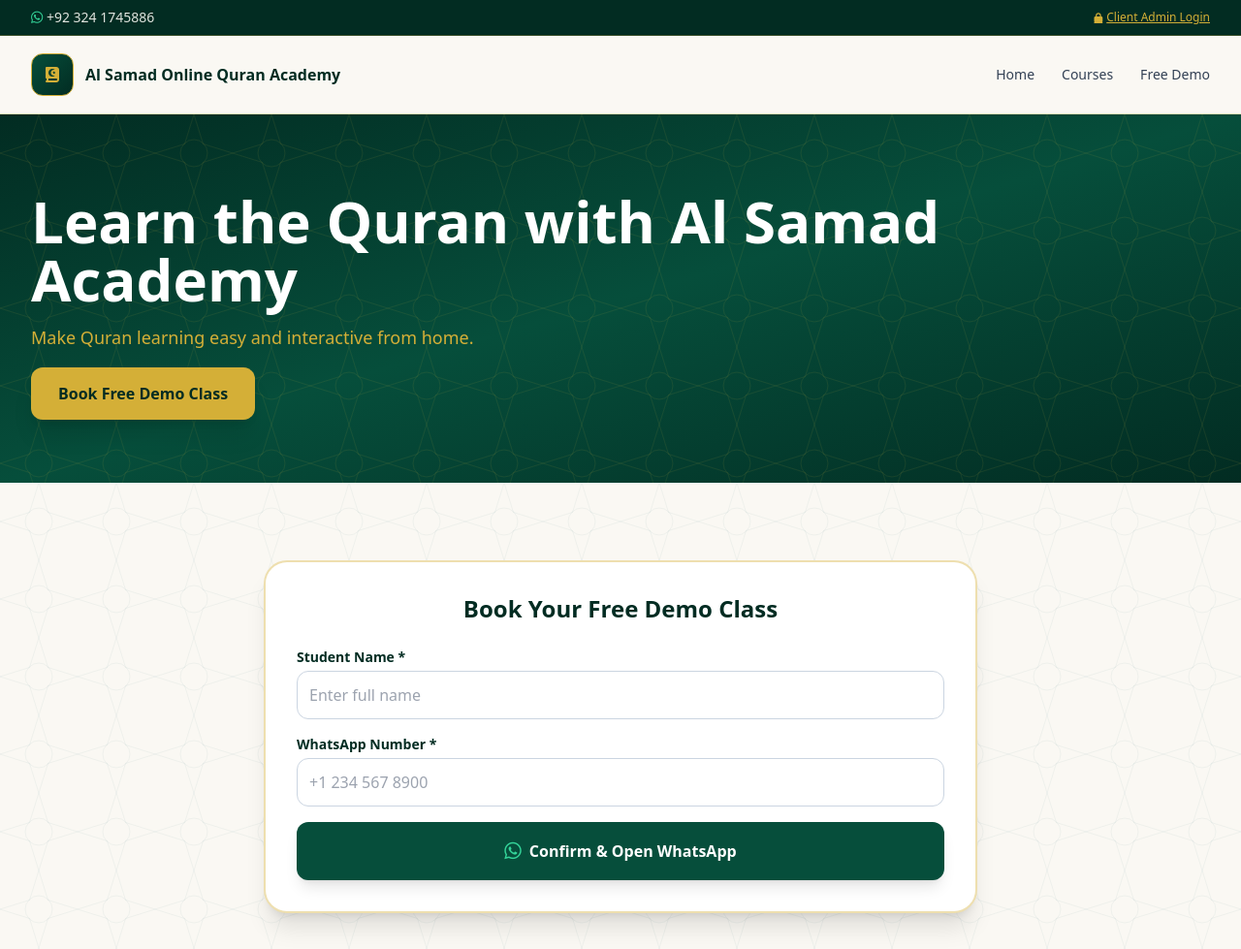
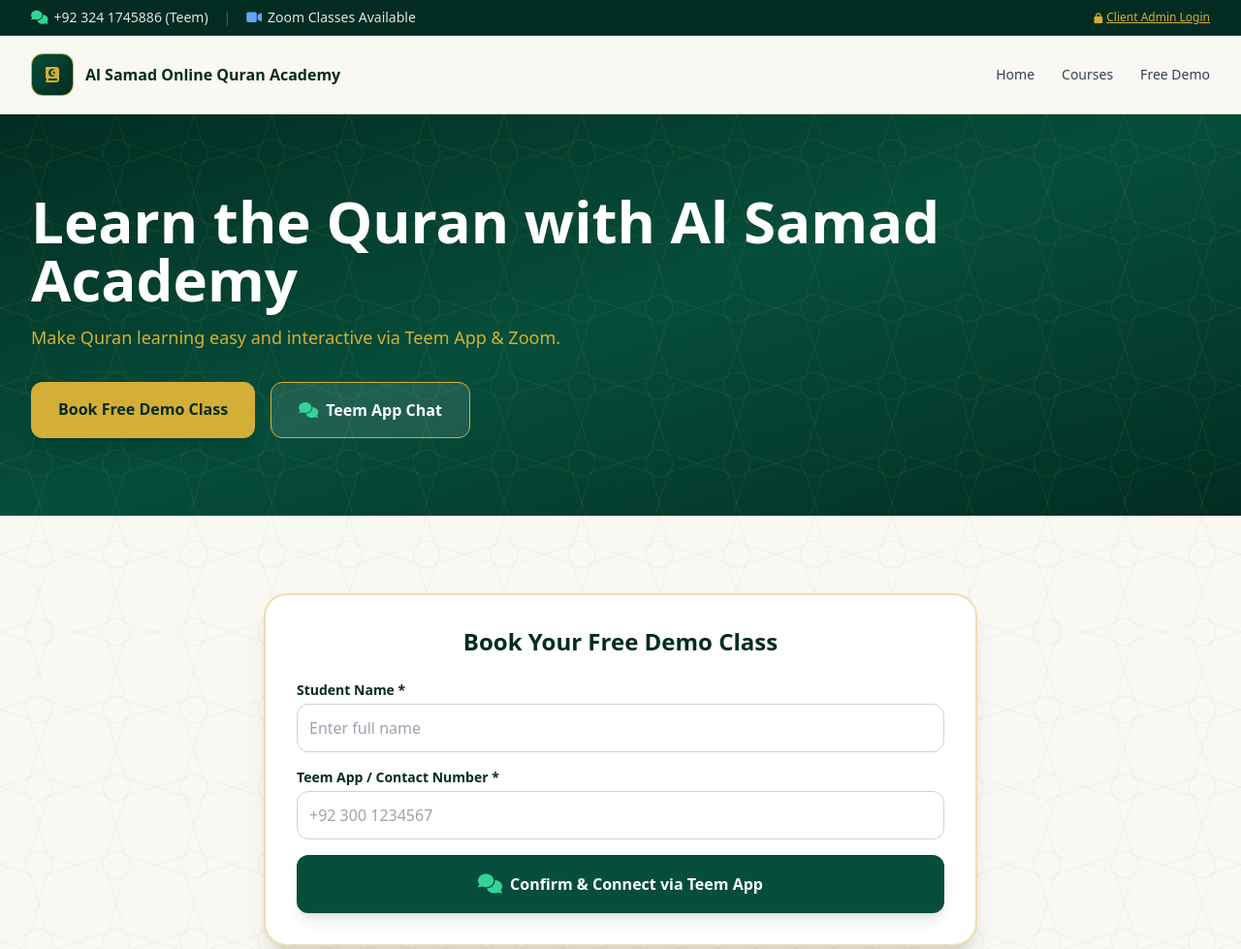
Before and after one commit to reabdulrehman-del/al_samad_online_quran_academy, a plain HTML site: page index.html in a window 1280 px wide. Shown: the top 979 px of the page at 97% size. Drawn offline with nearby package versions, Linux system fonts and the light colour scheme; a web font is replaced by a local one.

Commit message:
Update index.html

```diff
--- a/index.html
+++ b/index.html
@@ -41,11 +41,13 @@
 </head>
 <body class="bg-ivoryWarm text-slate-800 antialiased">
 
-    <!-- TOP BAR -->
+    <!-- TOP BAR (Teem & Zoom App Integrated) -->
     <div class="bg-midnightTeal text-ivoryWarm/90 border-b border-antiqueGold/25 text-xs sm:text-sm relative z-50">
         <div class="max-w-7xl mx-auto px-4 sm:px-6 lg:px-8 py-2 flex justify-between items-center">
-            <div class="flex gap-4">
-                <a href="https://wa.me/923241745886" target="_blank" class="hover:text-antiqueGold"><i class="fa-brands fa-whatsapp text-emerald-400"></i> +92 324 1745886</a>
+            <div class="flex items-center gap-4">
+                <a href="https://teem.pk" target="_blank" class="hover:text-antiqueGold flex items-center gap-1.5"><i class="fa-solid fa-comments text-emerald-400"></i> <span id="topTeemText">+92 324 1745886 (Teem)</span></a>
+                <span class="text-antiqueGold/40">|</span>
+                <a href="https://zoom.us" target="_blank" class="hover:text-antiqueGold flex items-center gap-1.5"><i class="fa-solid fa-video text-blue-400"></i> <span>Zoom Classes Available</span></a>
             </div>
             <!-- Client Admin Login Trigger Button -->
             <button onclick="openClientAdminLogin()" class="text-xs text-antiqueGold underline hover:text-white flex items-center gap-1">
@@ -76,12 +78,15 @@
         <div class="absolute inset-0 islamic-pattern opacity-90 pointer-events-none"></div>
         <div class="max-w-7xl mx-auto px-4 sm:px-6 lg:px-8 relative z-10">
             <h1 class="text-4xl sm:text-6xl font-bold text-white mb-4">Learn the Quran with Al Samad Academy</h1>
-            <p class="text-antiqueGold text-lg mb-8">Make Quran learning easy and interactive from home.</p>
-            <a href="#demo-booking" class="px-7 py-4 rounded-xl bg-antiqueGold text-midnightTeal font-bold shadow-xl">Book Free Demo Class</a>
+            <p class="text-antiqueGold text-lg mb-8">Make Quran learning easy and interactive via Teem App & Zoom.</p>
+            <div class="flex gap-4">
+                <a href="#demo-booking" class="px-7 py-4 rounded-xl bg-antiqueGold text-midnightTeal font-bold shadow-xl">Book Free Demo Class</a>
+                <a href="https://teem.pk" target="_blank" class="px-7 py-4 rounded-xl bg-white/10 border border-antiqueGold text-white font-semibold flex items-center gap-2"><i class="fa-solid fa-comments text-emerald-400"></i> Teem App Chat</a>
+            </div>
         </div>
     </section>
 
-    <!-- FREE DEMO BOOKING SECTION (Original WhatsApp Form) -->
+    <!-- FREE DEMO BOOKING SECTION -->
     <section id="demo-booking" class="py-20 bg-ivoryWarm islamic-pattern-light">
         <div class="max-w-3xl mx-auto px-4">
             <div class="bg-white rounded-3xl p-8 shadow-xl border-2 border-antiqueGold/40">
@@ -92,12 +97,12 @@
                         <input type="text" id="inlineName" required placeholder="Enter full name" class="w-full p-3 rounded-xl border border-slate-300">
                     </div>
                     <div>
-                        <label class="block text-sm font-semibold text-midnightTeal mb-1">WhatsApp Number *</label>
-                        <input type="tel" id="inlineWhatsapp" required placeholder="+1 234 567 8900" class="w-full p-3 rounded-xl border border-slate-300">
+                        <label class="block text-sm font-semibold text-midnightTeal mb-1">Teem App / Contact Number *</label>
+                        <input type="tel" id="inlineWhatsapp" required placeholder="+92 300 1234567" class="w-full p-3 rounded-xl border border-slate-300">
                     </div>
                     <button type="submit" class="w-full py-4 bg-emeraldDeep text-white font-bold rounded-xl shadow-lg flex items-center justify-center gap-2">
-                        <i class="fa-brands fa-whatsapp text-emerald-400 text-xl"></i>
-                        <span>Confirm & Open WhatsApp</span>
+                        <i class="fa-solid fa-comments text-emerald-400 text-xl"></i>
+                        <span>Confirm & Connect via Teem App</span>
                     </button>
                 </form>
             </div>
@@ -110,7 +115,7 @@
     </footer>
 
     <!-- ================================================= -->
-    <!-- CLIENT ADMIN LOGIN & DASHBOARD MODAL (Hidden Popup) -->
+    <!-- CLIENT ADMIN LOGIN & DASHBOARD MODAL              -->
     <!-- ================================================= -->
     <div id="adminModal" class="fixed inset-0 z-50 hidden items-center justify-center p-4 bg-black/70 backdrop-blur-sm">
         <div class="bg-slate-900 text-white rounded-3xl max-w-md w-full p-6 border border-antiqueGold shadow-2xl relative">
@@ -126,14 +131,14 @@
                 </div>
             </div>
 
-            <!-- Dashboard Control Panel View (Shows after correct login) -->
+            <!-- Dashboard Control Panel View -->
             <div id="modalDashboardBox" class="hidden space-y-4">
                 <div class="flex justify-between items-center pb-3 border-b border-slate-800">
                     <span class="text-emerald-400 font-bold text-sm">Admin Dashboard Active</span>
                     <button onclick="clientLogout()" class="px-3 py-1 bg-red-600 text-white rounded-lg text-xs">Logout</button>
                 </div>
                 <div>
-                    <label class="block text-xs text-slate-400 mb-1">Update WhatsApp Number</label>
+                    <label class="block text-xs text-slate-400 mb-1">Update Teem App / Contact Number</label>
                     <input type="text" id="dashPhone" class="w-full p-3 rounded-xl bg-slate-800 border border-slate-700 text-sm" value="+923241745886">
                 </div>
                 <div>
@@ -194,15 +199,15 @@
             location.reload();
         }
 
-        // Original WhatsApp Form Handler
+        // Teem App Booking Form Handler
         function handleBookingSubmit(event) {
             event.preventDefault();
             let name = document.getElementById("inlineName").value;
-            let whatsapp = document.getElementById("inlineWhatsapp").value;
-            let targetPhone = localStorage.getItem("customPhone") || "923241745886";
+            let contact = document.getElementById("inlineWhatsapp").value;
+            let targetNum = localStorage.getItem("customPhone") || "923241745886";
 
-            let msg = `Assalam-o-Alaikum! Free Demo Class Request:%0AName: ${encodeURIComponent(name)}%0AWhatsApp: ${encodeURIComponent(whatsapp)}`;
-            window.open(`https://wa.me/${targetPhone}?text=${msg}`, '_blank');
+            let msg = `Assalam-o-Alaikum! Free Demo Class Request via Teem App:%0AName: ${encodeURIComponent(name)}%0AContact: ${encodeURIComponent(contact)}`;
+            window.open(`https://teem.pk/?chat=${targetNum}&text=${msg}`, '_blank');
         }
     </script>
 </body>
```
